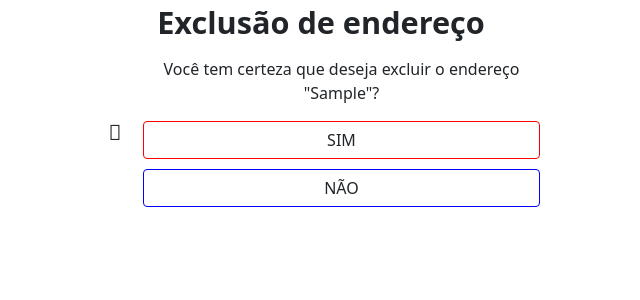
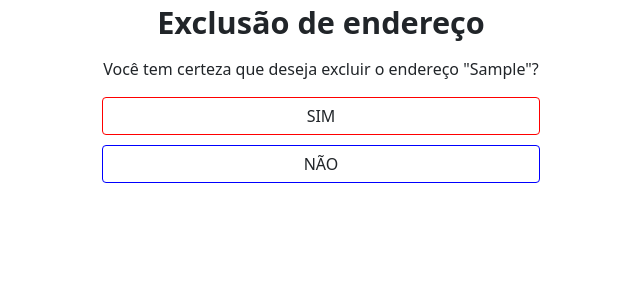
Before and after one commit to Klinsman21/myGrades, a Django app: page /deleteEndereco/1/ in a window 1280 px wide. Shown: the top 300 px of the page, without its empty margins (319-959 px from the left). Run offline with Django 4.2, Linux system fonts and the light colour scheme; a user stored in the database is signed in; tables that the repository leaves empty hold one stand-in row (values such as "Sample post"); some libraries are stand-ins or nearby versions.

Commit message:
Aplicando ajustes finais

```diff
--- a/my_grades_project/templates/deleteEndereco.html
+++ b/my_grades_project/templates/deleteEndereco.html
@@ -30,7 +30,6 @@
         <form class="mx-5 mx-md-8" method="post">
             {% csrf_token %}
             <div class="d-flex flex-row align-items-center mb-1">
-                <i class="fas fa-user fa-lg me-3 fa-fw"></i>
                 <div class="form-outline flex-fill mb-0">
                     <p style="text-align:center;">Você tem certeza que deseja excluir o endereço "{{ object.rua }}"?</p>
                     <input onclick="removerDoMongo()" style="border-color: red;" class="form-control" type="submit" value="SIM">
--- a/my_grades_project/templates/endereco.html
+++ b/my_grades_project/templates/endereco.html
@@ -42,6 +42,7 @@
 
                         <form onsubmit="enviarParaMongo()" class="mx-5 mx-md-8" method="post">
                             {% csrf_token %}
+                            <input type="text" value="list0" id="pageType" hidden>
                             <select hidden="true" name="aluno" id="id_aluno">
                                 <option value="" selected="">---------</option>
                                 <option selected="selected" value="1">{{ user.matricula }}</option>
```
